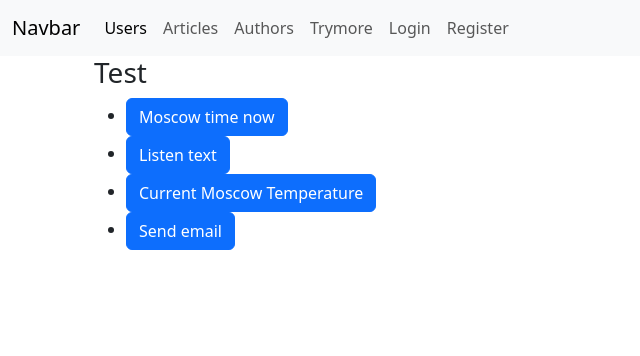
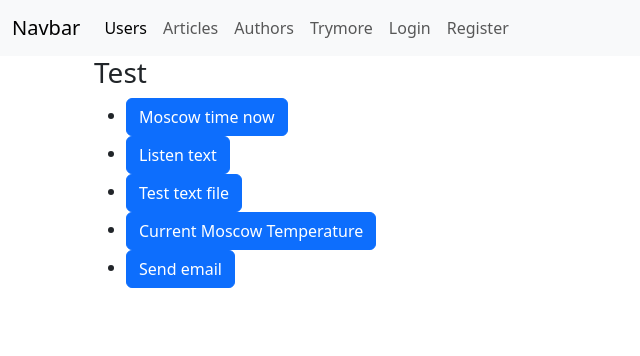
Before and after one commit to KonstantinSuchkov/flaskProject, a Flask app: page / in a window 1280 px wide. Shown: the top 356 px of the page, without its empty margins (0-640 px from the left). Run offline with Flask 2, Linux system fonts and the light colour scheme; parts of the project's set-up code (start-up, migrations or seed data) failed here and were passed over; some libraries are stand-ins or nearby versions.

```diff
--- a/blog/templates/trymore/list.html
+++ b/blog/templates/trymore/list.html
@@ -16,6 +16,9 @@ Trymore list
             {{ result }}
         </li>
         <li>
+            <a href="{{ url_for('trymore_app.text') }}" class="btn btn-primary">Test text file</a>
+        </li>
+        <li>
             <a href="{{ url_for('trymore_app.weather') }}" class="btn btn-primary">Current Moscow Temperature</a>
             {{ current_weather }}
         </li>
--- a/blog/trymore/views.py
+++ b/blog/trymore/views.py
@@ -52,3 +52,13 @@ def weather():
     current_weather = f'На данный момент в Москве {result["current_weather"]["temperature"]} C.'
 
     return render_template('trymore/list.html', current_weather=current_weather)
+
+
+@trymore_app.route("/text", endpoint="text")
+def text():
+    f = open('example.txt', 'r')
+    try:
+        print('open file example.txt')
+    finally:
+        f.close()
+    return render_template('trymore/list.html')
```
Also changed, not shown: blog.db (added), blog/example.txt (added), example.txt (added).
